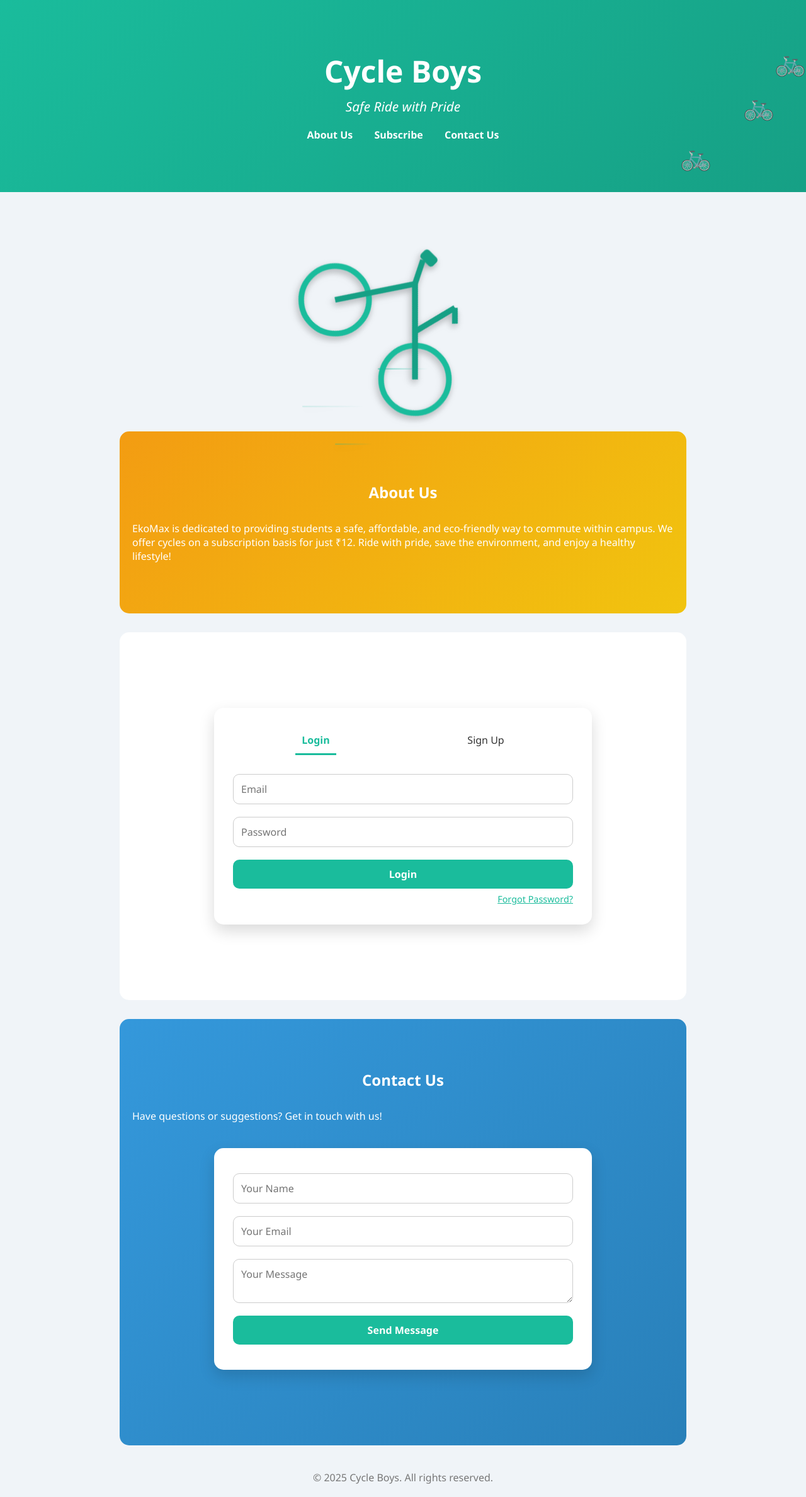
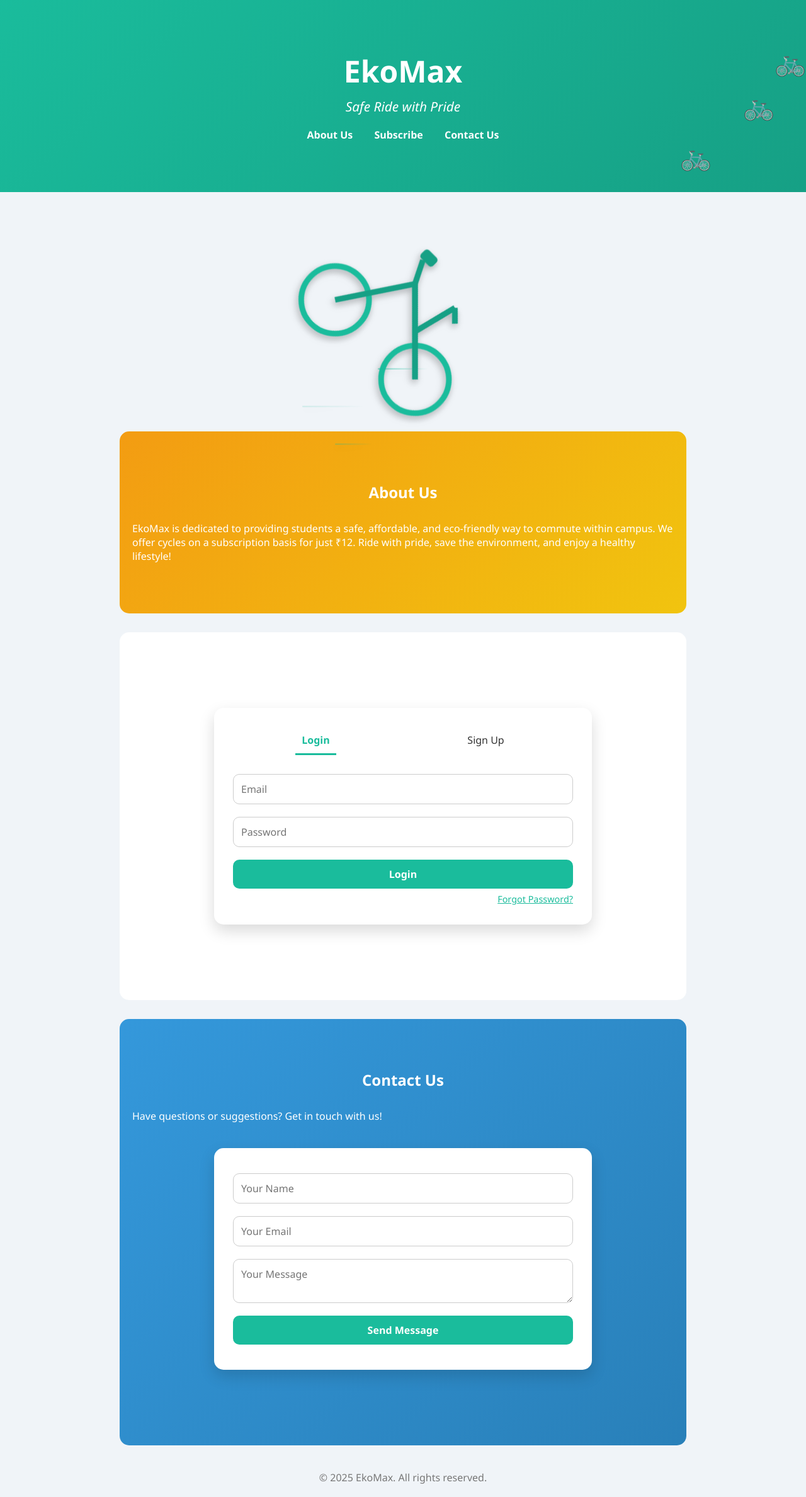
Before and after one commit to Maciiiii/Cycle-boys, a plain HTML site: page index.html in a window 1280 px wide. Shown: the whole page at 63% size. Drawn offline with nearby package versions, Linux system fonts and the light colour scheme.

Commit message:
Update index.html

```diff
--- a/index.html
+++ b/index.html
@@ -317,7 +317,7 @@ footer { text-align:center; margin:40px 0 20px; color:#777; }
 <body>
 
 <header id="home">
-    <h1>Cycle Boys</h1>
+    <h1>EkoMax</h1>
     <p>Safe Ride with Pride</p>
     <nav>
         <a href="#about">About Us</a>
@@ -419,7 +419,7 @@ footer { text-align:center; margin:40px 0 20px; color:#777; }
 </section>
 
 <footer>
-    &copy; 2025 Cycle Boys. All rights reserved.
+    &copy; 2025 EkoMax. All rights reserved.
 </footer>
 
 <!-- Forgot Password Modal -->
```
